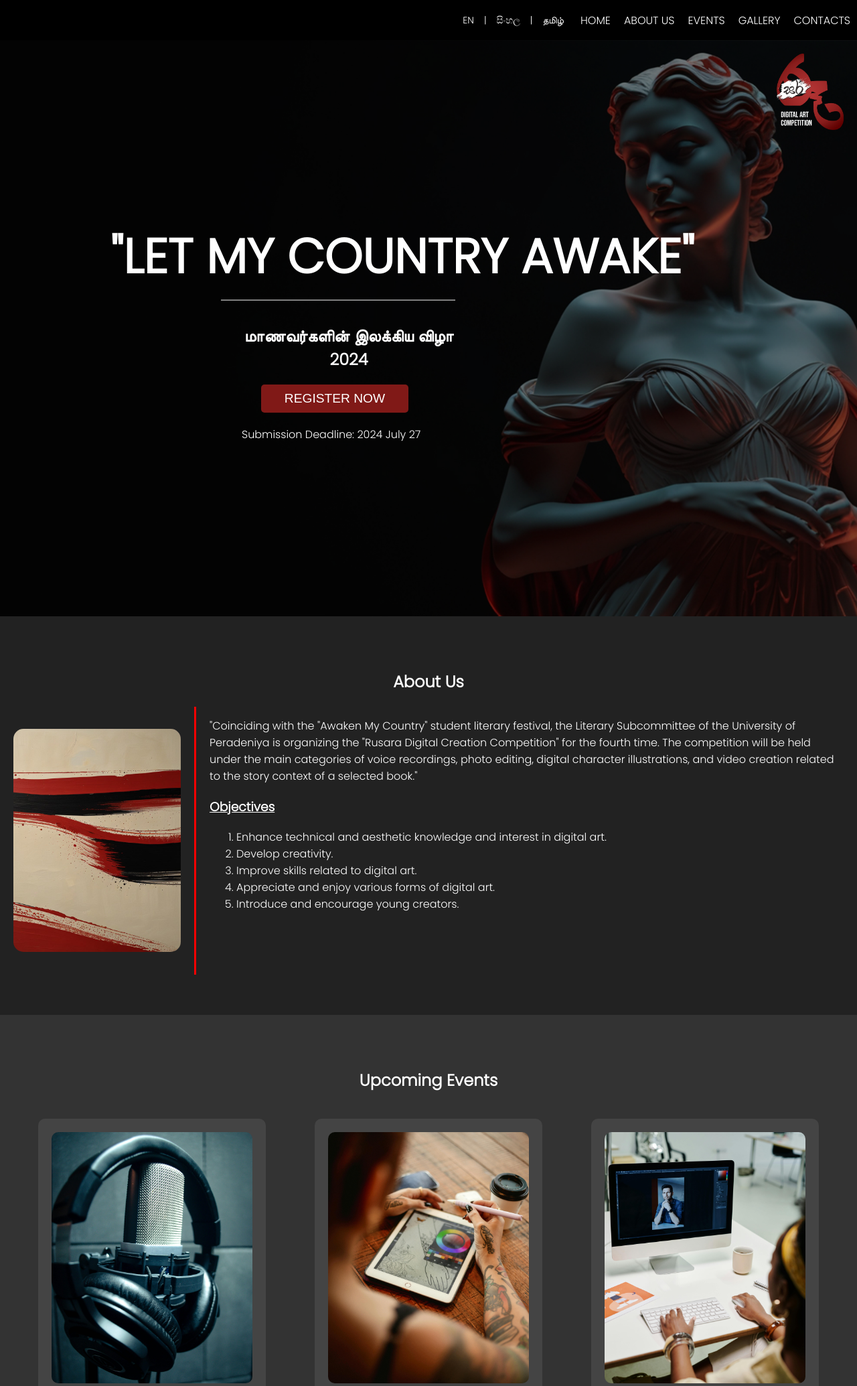
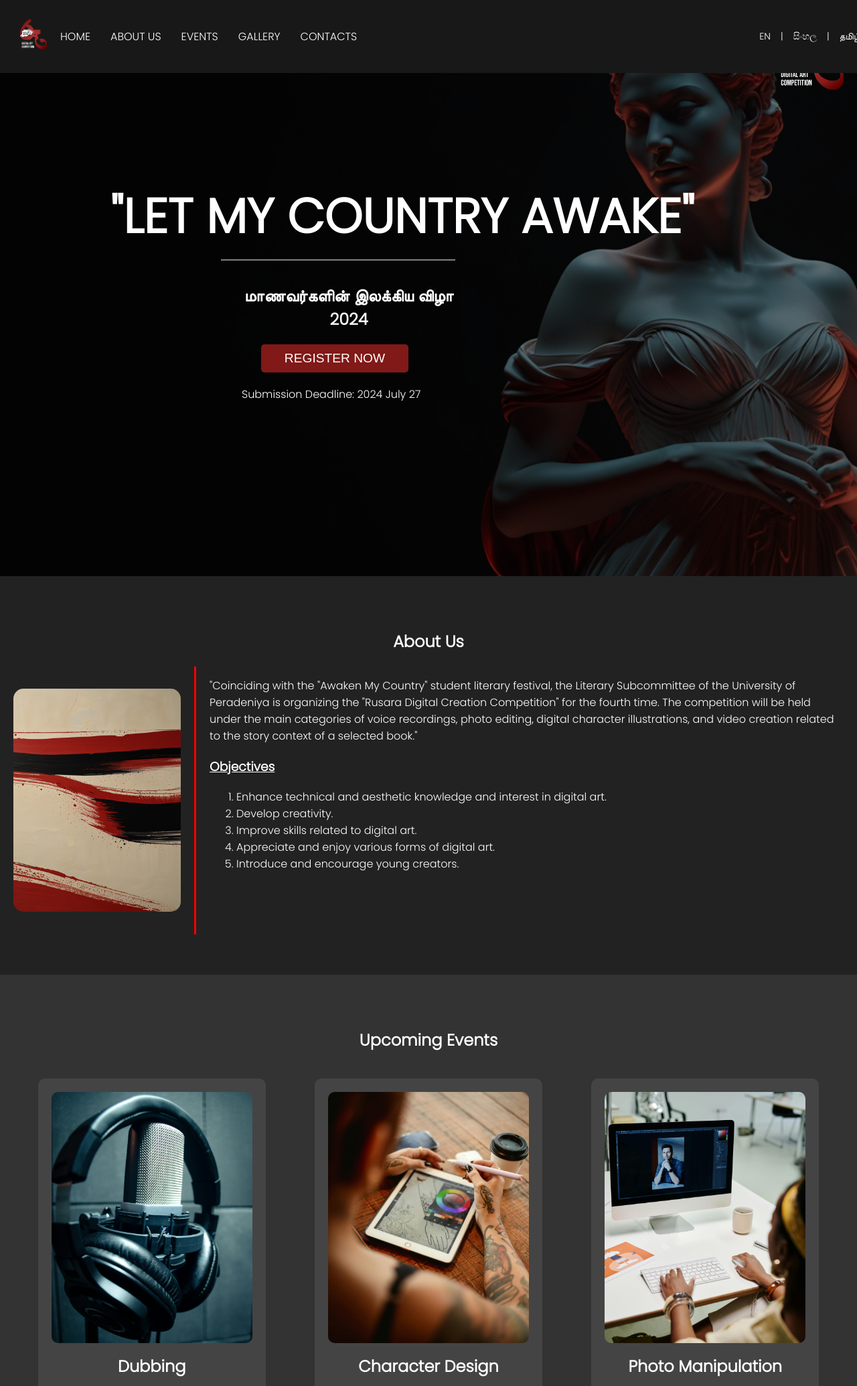
Before and after one commit to ruusara24/ruusara2024, a PHP site: page /homepage_english.html in a window 1280 px wide. Shown: the top 2069 px of the page at 67% size. Run offline with PHP 8.4, Linux system fonts and the light colour scheme.

Commit message:
add a new navi bar

```diff
--- a/gallery.html
+++ b/gallery.html
@@ -26,7 +26,7 @@
         <div class="language-switcher">
             <a href="gallery_englisg.html">EN</a> |
             <a href="gallery.html">සිංහල</a> |
-            <!--<a href="gallery_tamil.html">தமிழ்</a>-->
+            <a href="gallery_tamil.html">தமிழ்</a>
         </div>
     </nav>
 <section id="full-gallery" class="section gallery-section gallar">
--- a/homepage_english.html
+++ b/homepage_english.html
@@ -9,9 +9,29 @@
     <link rel="stylesheet" href="https://cdnjs.cloudflare.com/ajax/libs/font-awesome/6.0.0-beta2/css/all.min.css" integrity="sha512-YWzhKL2whUzgiheMoBFwW8CKV4qpHQAEuvilg9FAn5VJUDwKZZxkJNuGM4XkWuk94WCrrwslk8yWNGmY1EduTA==" crossorigin="anonymous" referrerpolicy="no-referrer" />
 </head>
 <body>
-    <nav>
+    <nav class="nav">
+        <ul class="nav-bar">
+            <li class="logo"><a href="#"><img src="./include/text/Logo2.png" alt="Logo"/></a></li>
+            <input type="checkbox" id="check" />
+            <span class="menu">
+                <li><a href="#home">HOME</a></li>
+                <li> <a href="#about">ABOUT US</a></li>
+                <li><a href="#events">EVENTS</a></li>
+                <li><a href="#gallery">GALLERY</a></li>
+                <li><a href="#contact">CONTACTS</a></li>
+                <label for="check" class="close-menu"><i class="fas fa-times"></i></label>
+            </span>
+            <label for="check" class="open-menu"><i class="fas fa-bars"></i></label>
+            <div class="language-switcher">
+                <a href="homepage_english.html">EN</a> |
+                <a href="homepage.html">සිංහල</a> |
+                <a href="index_ta.html">தமிழ்</a>
+            </div>
+        </ul>
+    </nav>
+    <!--<nav>
         <div class="logo">
-           <!--<img src="./include/text/Logo2.png" alt="Logo"> -->
+           <img src="./include/text/Logo2.png" alt="Logo">
         </div>
         <div class="language-switcher">
             <a href="homepage_english.html">EN</a> |
@@ -28,7 +48,7 @@
         <div class="menu-icon" id="menuIcon" onclick="toggleMenu()">
           <i class="fas fa-bars"></i>
         </div>
-    </nav>
+    </nav>-->
     <div class="background" id="home">
         <div class="overlay">
             <h1>"LET MY COUNTRY AWAKE"
--- a/styles_english.css
+++ b/styles_english.css
@@ -17,9 +17,12 @@
     background-color: #000;
     color: white;
     font-family: 'PoppinsLight';
+    box-sizing: border-box;
+    --color1: #FFF;
+    --color2: #181818;
 }
 
-nav {
+/*nav {
     position: sticky;
     top: 0px;
     width: 100%;
@@ -54,6 +57,81 @@
     color:red;
     font-size:20px;
     transition: .2s;
+}*/
+.nav {
+    width: 100%;
+    background-color: var(--color2);
+    position: fixed;
+    top: 0;
+    left: 0;
+    z-index: 1000;
+    transition: background-color 0.3s;
+}
+.nav.active {
+    background-color: rgba(0, 0, 0, 0.8);
+}
+.nav-bar {
+    width: 100%;
+    display: flex;
+    justify-content: space-between;
+    align-items: center;
+    list-style: none;
+    padding: 12px 20px;
+}
+.logo img{
+    width: 40px;
+    position: relative;
+    left: 10px;
+    transform: translateX((-50%));
+}
+
+.menu {
+    display: flex;
+    flex-grow: 1;
+}
+.menu li {
+    padding-left: 30px;
+}
+.menu li a {
+    display: inline-block;
+    text-decoration: none;
+    color: var(--color1);
+    text-align: center;
+    transition: 0.15s ease-in-out;
+    position: relative;
+    text-transform: uppercase;
+}
+.menu li a::after {
+    content: "";
+    position: absolute;
+    bottom: 0;
+    left: 0;
+    width: 0;
+    height: 1px;
+    background-color: var(--color1);
+    transition: 0.15s ease-in-out;
+}
+.menu li a:hover:after {
+    width: 100%;
+}
+.open-menu, .close-menu {
+    position: absolute;
+    color: var(--color1);
+    cursor: pointer;
+    font-size: 1.5rem;
+    display: none;
+}
+.open-menu {
+    top: 50%;
+    left: 10px;
+    transform: translateY(-50%);
+}
+.close-menu {
+    top: 20px;
+    right: 10px;
+}
+#check {
+    display: none;
 }
 
 /*-------------------language translater-----------------------*/
```
Also changed, not shown: other parts of styles_english.css (+33 -4 lines).
